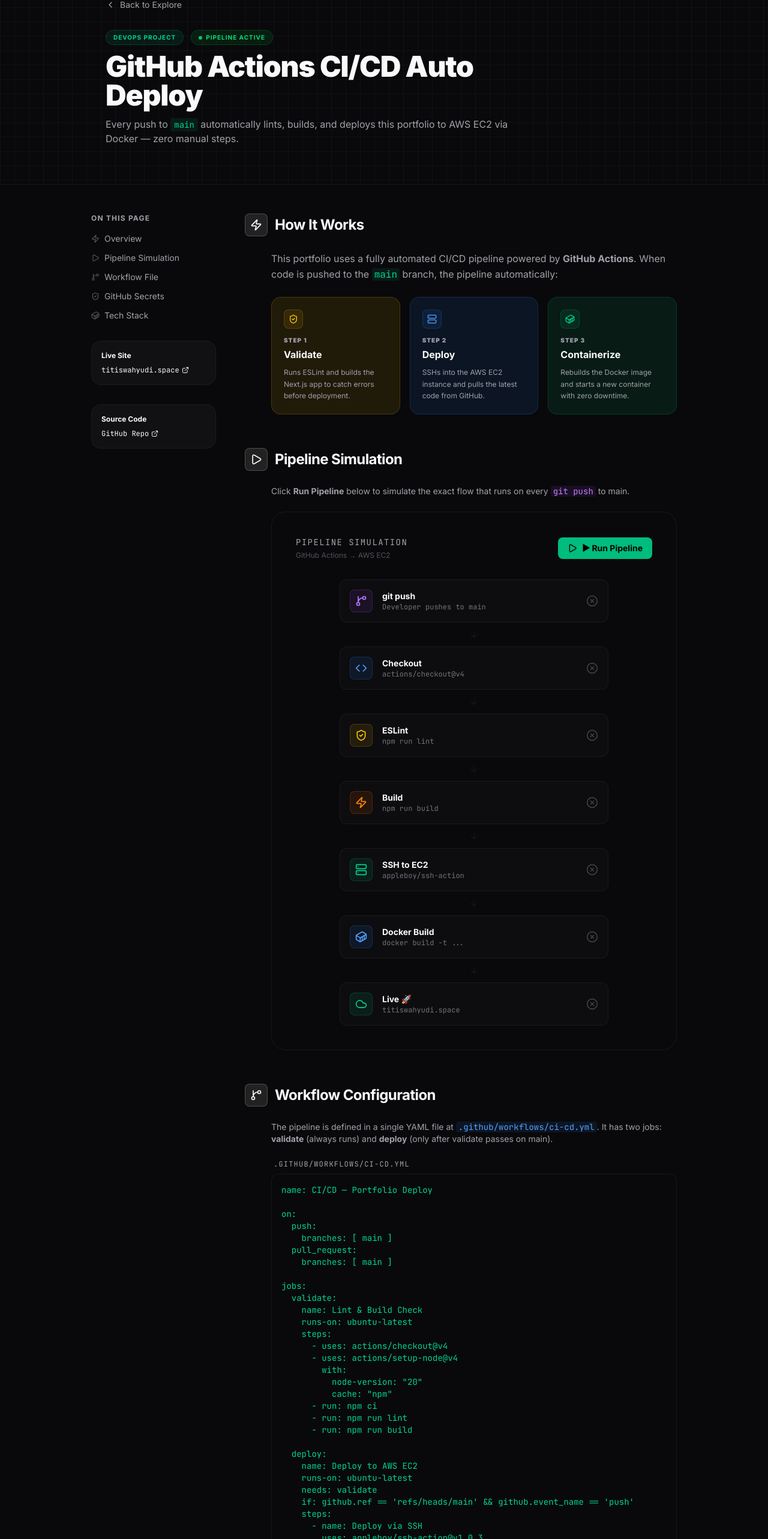
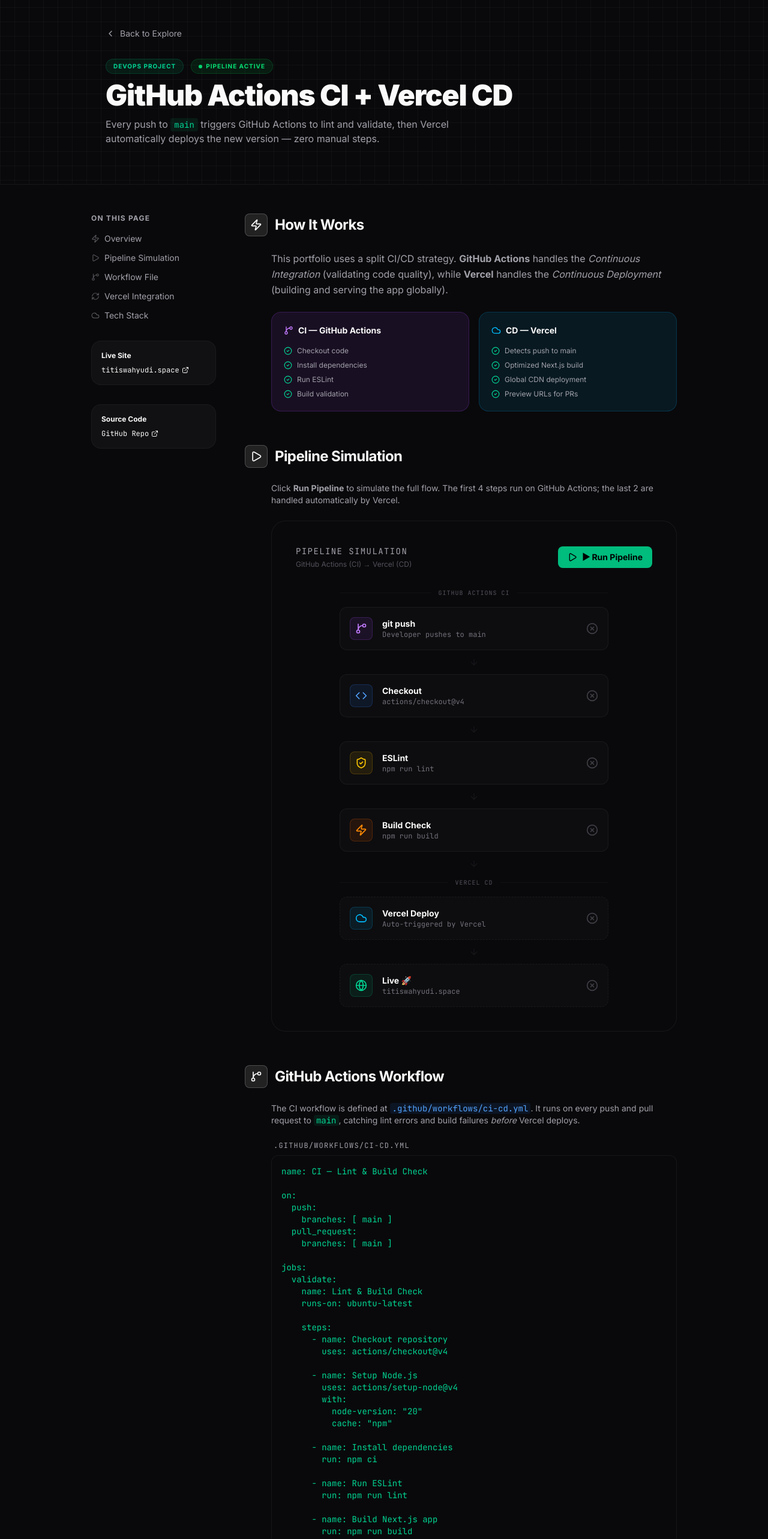
Before and after one commit to Yudzyyy/titisportofolio, a Next.js app: page /explore/cicd-pipeline in a window 1280 px wide. Shown: the part 77-2643 px from the top of the page at 60% size. Built offline with nearby package versions, Linux system fonts and the light colour scheme.

Commit message:
feat: switch to GitHub Actions CI + Vercel CD pipeline

```diff
--- a/src/app/explore/cicd-pipeline/page.tsx
+++ b/src/app/explore/cicd-pipeline/page.tsx
@@ -9,15 +9,14 @@
     XCircle,
     Clock,
     Cloud,
-    Container,
-    Terminal,
     Zap,
     ShieldCheck,
     ExternalLink,
     Play,
-    Server,
     Code,
     ArrowDown,
+    Globe,
+    RefreshCw,
 } from "lucide-react";
 import Link from "next/link";
 import { cn } from "@/lib/utils";
@@ -65,9 +64,6 @@
             <pre className="text-emerald-400 overflow-x-auto whitespace-pre-wrap">
                 <code>{code}</code>
             </pre>
-            <div className="absolute top-3 right-3 opacity-0 group-hover:opacity-100 transition-opacity">
-                <Terminal className="w-4 h-4 text-zinc-600" />
-            </div>
         </div>
     </div>
 );
@@ -83,7 +79,6 @@
         color: "text-purple-400",
         bg: "bg-purple-500/10",
         border: "border-purple-500/20",
-        status: "success",
     },
     {
         id: "checkout",
@@ -93,7 +88,6 @@
         color: "text-blue-400",
         bg: "bg-blue-500/10",
         border: "border-blue-500/20",
-        status: "success",
     },
     {
         id: "lint",
@@ -103,47 +97,33 @@
         color: "text-yellow-400",
         bg: "bg-yellow-500/10",
         border: "border-yellow-500/20",
-        status: "success",
     },
     {
         id: "build",
-        label: "Build",
+        label: "Build Check",
         sublabel: "npm run build",
         icon: Zap,
         color: "text-orange-400",
         bg: "bg-orange-500/10",
         border: "border-orange-500/20",
-        status: "success",
     },
     {
-        id: "ssh",
-        label: "SSH to EC2",
-        sublabel: "appleboy/ssh-action",
-        icon: Server,
-        color: "text-emerald-400",
-        bg: "bg-emerald-500/10",
-        border: "border-emerald-500/20",
-        status: "success",
-    },
-    {
-        id: "docker",
-        label: "Docker Build",
-        sublabel: "docker build -t ...",
-        icon: Container,
-        color: "text-blue-400",
-        bg: "bg-blue-500/10",
-        border: "border-blue-500/20",
-        status: "success",
+        id: "vercel",
+        label: "Vercel Deploy",
+        sublabel: "Auto-triggered by Vercel",
+        icon: Cloud,
+        color: "text-sky-400",
+        bg: "bg-sky-500/10",
+        border: "border-sky-500/20",
     },
     {
         id: "live",
         label: "Live 🚀",
         sublabel: "titiswahyudi.space",
-        icon: Cloud,
+        icon: Globe,
         color: "text-emerald-400",
         bg: "bg-emerald-500/10",
         border: "border-emerald-500/20",
-        status: "success",
     },
 ];
 
@@ -174,7 +154,7 @@
                     <h3 className="text-sm font-mono uppercase tracking-widest text-muted-foreground mb-1">
                         Pipeline Simulation
                     </h3>
-                    <p className="text-xs text-zinc-600">GitHub Actions → AWS EC2</p>
+                    <p className="text-xs text-zinc-600">GitHub Actions (CI) → Vercel (CD)</p>
                 </div>
                 <button
                     onClick={runPipeline}
@@ -196,9 +176,26 @@
                     const isActive = activeStage === idx;
                     const isDone = completed.includes(idx);
                     const Icon = stage.icon;
+                    // Vercel step is separate from GitHub Actions
+                    const isVercelStep = stage.id === "vercel" || stage.id === "live";
 
                     return (
                         <React.Fragment key={stage.id}>
+                            {/* Divider label between CI and CD */}
+                            {stage.id === "vercel" && (
+                                <div className="flex items-center gap-3 w-full max-w-md my-1">
+                                    <div className="flex-1 h-px bg-border/30" />
+                                    <span className="text-[10px] font-mono text-zinc-600 uppercase tracking-widest">Vercel CD</span>
+                                    <div className="flex-1 h-px bg-border/30" />
+                                </div>
+                            )}
+                            {stage.id === "push" && (
+                                <div className="flex items-center gap-3 w-full max-w-md mb-1">
+                                    <div className="flex-1 h-px bg-border/30" />
+                                    <span className="text-[10px] font-mono text-zinc-600 uppercase tracking-widest">GitHub Actions CI</span>
+                                    <div className="flex-1 h-px bg-border/30" />
+                                </div>
+                            )}
                             <motion.div
                                 animate={{
                                     scale: isActive ? 1.04 : 1,
@@ -208,7 +205,10 @@
                                         ? "rgba(16, 185, 129, 0.2)"
                                         : "rgba(255,255,255,0.05)",
                                 }}
-                                className="w-full max-w-md flex items-center gap-4 p-4 rounded-xl border bg-white/[0.02]"
+                                className={cn(
+                                    "w-full max-w-md flex items-center gap-4 p-4 rounded-xl border bg-white/[0.02]",
+                                    isVercelStep && "border-dashed"
+                                )}
                             >
                                 <div
                                     className={cn(
@@ -266,7 +266,7 @@
                         className="mt-8 text-center"
                     >
                         <p className="text-emerald-400 font-bold text-sm font-mono">
-                            ✅ All jobs passed — deployed successfully!
+                            ✅ All checks passed — deployed to Vercel!
                         </p>
                     </motion.div>
                 )}
@@ -298,7 +298,7 @@
                         animate={{ opacity: 1, y: 0 }}
                         className="space-y-3"
                     >
-                        <div className="flex items-center gap-3">
+                        <div className="flex items-center gap-3 flex-wrap">
                             <span className="px-3 py-1 rounded-full bg-emerald-500/10 text-emerald-400 border border-emerald-500/20 text-[10px] font-bold uppercase tracking-widest">
                                 DevOps Project
                             </span>
@@ -308,10 +308,14 @@
                             </span>
                         </div>
                         <h1 className="text-3xl md:text-5xl font-black tracking-tight max-w-3xl">
-                            GitHub Actions CI/CD Auto Deploy
+                            GitHub Actions CI + Vercel CD
                         </h1>
                         <p className="text-muted-foreground text-base max-w-2xl">
-                            Every push to <code className="text-emerald-400 bg-emerald-500/10 px-1.5 py-0.5 rounded text-sm">main</code> automatically lints, builds, and deploys this portfolio to AWS EC2 via Docker — zero manual steps.
+                            Every push to{" "}
+                            <code className="text-emerald-400 bg-emerald-500/10 px-1.5 py-0.5 rounded text-sm">
+                                main
+                            </code>{" "}
+                            triggers GitHub Actions to lint and validate, then Vercel automatically deploys the new version — zero manual steps.
                         </p>
                     </motion.div>
                 </div>
@@ -330,8 +334,8 @@
                                     { id: "overview", label: "Overview", icon: Zap },
                                     { id: "pipeline", label: "Pipeline Simulation", icon: Play },
                                     { id: "workflow", label: "Workflow File", icon: GitBranch },
-                                    { id: "secrets", label: "GitHub Secrets", icon: ShieldCheck },
-                                    { id: "stack", label: "Tech Stack", icon: Container },
+                                    { id: "vercel", label: "Vercel Integration", icon: RefreshCw },
+                                    { id: "stack", label: "Tech Stack", icon: Cloud },
                                 ].map((item) => (
                                     <a
                                         key={item.id}
@@ -373,21 +377,40 @@
                         {/* Overview */}
                         <Section id="overview" title="How It Works" icon={Zap}>
                             <p className="text-muted-foreground leading-relaxed mb-6">
-                                This portfolio uses a fully automated CI/CD pipeline powered by <strong>GitHub Actions</strong>. When code is pushed to the <code className="text-emerald-400 bg-emerald-500/10 px-1 rounded">main</code> branch, the pipeline automatically:
+                                This portfolio uses a split CI/CD strategy. <strong>GitHub Actions</strong> handles the <em>Continuous Integration</em> (validating code quality), while <strong>Vercel</strong> handles the <em>Continuous Deployment</em> (building and serving the app globally).
                             </p>
-                            <div className="grid grid-cols-1 md:grid-cols-3 gap-4 mb-6">
+                            <div className="grid grid-cols-1 md:grid-cols-2 gap-4 mb-6">
                                 {[
-                                    { step: "1", title: "Validate", desc: "Runs ESLint and builds the Next.js app to catch errors before deployment.", icon: ShieldCheck, color: "text-yellow-400", bg: "bg-yellow-500/10", border: "border-yellow-500/20" },
-                                    { step: "2", title: "Deploy", desc: "SSHs into the AWS EC2 instance and pulls the latest code from GitHub.", icon: Server, color: "text-blue-400", bg: "bg-blue-500/10", border: "border-blue-500/20" },
-                                    { step: "3", title: "Containerize", desc: "Rebuilds the Docker image and starts a new container with zero downtime.", icon: Container, color: "text-emerald-400", bg: "bg-emerald-500/10", border: "border-emerald-500/20" },
-                                ].map((item) => (
-                                    <div key={item.step} className={cn("p-5 rounded-2xl border", item.bg, item.border)}>
-                                        <div className={cn("w-8 h-8 rounded-lg flex items-center justify-center mb-3", item.bg, "border", item.border)}>
-                                            <item.icon className={cn("w-4 h-4", item.color)} />
+                                    {
+                                        label: "CI — GitHub Actions",
+                                        color: "text-purple-400",
+                                        bg: "bg-purple-500/10",
+                                        border: "border-purple-500/20",
+                                        icon: GitBranch,
+                                        items: ["Checkout code", "Install dependencies", "Run ESLint", "Build validation"],
+                                    },
+                                    {
+                                        label: "CD — Vercel",
+                                        color: "text-sky-400",
+                                        bg: "bg-sky-500/10",
+                                        border: "border-sky-500/20",
+                                        icon: Cloud,
+                                        items: ["Detects push to main", "Optimized Next.js build", "Global CDN deployment", "Preview URLs for PRs"],
+                                    },
+                                ].map((col) => (
+                                    <div key={col.label} className={cn("p-5 rounded-2xl border", col.bg, col.border)}>
+                                        <div className="flex items-center gap-2 mb-4">
+                                            <col.icon className={cn("w-4 h-4", col.color)} />
+                                            <span className="font-bold text-sm">{col.label}</span>
                                         </div>
-                                        <div className="text-[10px] font-black uppercase tracking-widest text-muted-foreground mb-1">Step {item.step}</div>
-                                        <h4 className="font-bold mb-2">{item.title}</h4>
-                                        <p className="text-xs text-muted-foreground leading-relaxed">{item.desc}</p>
+                                        <ul className="space-y-2">
+                                            {col.items.map((item) => (
+                                                <li key={item} className="flex items-center gap-2 text-xs text-muted-foreground">
+                                                    <CheckCircle2 className="w-3.5 h-3.5 text-emerald-400 shrink-0" />
+                                                    {item}
+                                                </li>
+                                            ))}
+                                        </ul>
                                     </div>
                                 ))}
                             </div>
@@ -396,19 +419,22 @@
                         {/* Pipeline Visualizer */}
                         <Section id="pipeline" title="Pipeline Simulation" icon={Play}>
                             <p className="text-muted-foreground text-sm mb-6">
-                                Click <strong>Run Pipeline</strong> below to simulate the exact flow that runs on every <code className="text-purple-400 bg-purple-500/10 px-1 rounded">git push</code> to main.
+                                Click <strong>Run Pipeline</strong> to simulate the full flow. The first 4 steps run on GitHub Actions; the last 2 are handled automatically by Vercel.
                             </p>
                             <PipelineVisualizer />
                         </Section>
 
                         {/* Workflow File */}
-                        <Section id="workflow" title="Workflow Configuration" icon={GitBranch}>
+                        <Section id="workflow" title="GitHub Actions Workflow" icon={GitBranch}>
                             <p className="text-muted-foreground text-sm mb-4">
-                                The pipeline is defined in a single YAML file at <code className="text-blue-400 bg-blue-500/10 px-1 rounded">.github/workflows/ci-cd.yml</code>. It has two jobs: <strong>validate</strong> (always runs) and <strong>deploy</strong> (only after validate passes on main).
+                                The CI workflow is defined at{" "}
+                                <code className="text-blue-400 bg-blue-500/10 px-1 rounded">
+                                    .github/workflows/ci-cd.yml
+                                </code>. It runs on every push and pull request to <code className="text-emerald-400 bg-emerald-500/10 px-1 rounded">main</code>, catching lint errors and build failures <em>before</em> Vercel deploys.
                             </p>
                             <CodeBlock
                                 label=".github/workflows/ci-cd.yml"
-                                code={`name: CI/CD — Portfolio Deploy
+                                code={`name: CI — Lint & Build Check
 
 on:
   push:
@@ -420,59 +446,45 @@
   validate:
     name: Lint & Build Check
     runs-on: ubuntu-latest
+
     steps:
-      - uses: actions/checkout@v4
-      - uses: actions/setup-node@v4
+      - name: Checkout repository
+        uses: actions/checkout@v4
+
+      - name: Setup Node.js
+        uses: actions/setup-node@v4
         with:
           node-version: "20"
           cache: "npm"
-      - run: npm ci
-      - run: npm run lint
-      - run: npm run build
 
-  deploy:
-    name: Deploy to AWS EC2
-    runs-on: ubuntu-latest
-    needs: validate
-    if: github.ref == 'refs/heads/main' && github.event_name == 'push'
-    steps:
-      - name: Deploy via SSH
-        uses: appleboy/ssh-action@v1.0.3
-        with:
-          host: \${{ secrets.EC2_HOST }}
-          username: \${{ secrets.EC2_USER }}
-          key: \${{ secrets.EC2_SSH_KEY }}
-          script: |
-            cd ~/titisportofolio
-            git pull origin main
-            docker stop titisportofolio || true
-            docker rm titisportofolio || true
-            docker build -t titisportofolio .
-            docker run -d -p 3000:3000 \\
-              --name titisportofolio \\
-              --restart unless-stopped \\
-              titisportofolio`}
+      - name: Install dependencies
+        run: npm ci
+
+      - name: Run ESLint
+        run: npm run lint
+
+      - name: Build Next.js app
+        run: npm run build`}
                             />
                         </Section>
 
-                        {/* Secrets */}
-                        <Section id="secrets" title="GitHub Secrets Setup" icon={ShieldCheck}>
+                        {/* Vercel */}
+                        <Section id="vercel" title="Vercel Auto Deployment" icon={RefreshCw}>
                             <p className="text-muted-foreground text-sm mb-6">
-                                Sensitive credentials are stored as encrypted GitHub Secrets under <strong>Settings → Secrets and Variables → Actions</strong>. They are never exposed in logs.
+                                Vercel is connected directly to the GitHub repository. Once a push lands on <code className="text-emerald-400 bg-emerald-500/10 px-1 rounded">main</code>, Vercel automatically picks it up, runs an optimized Next.js build, and deploys it globally via its edge CDN.
                             </p>
                             <div className="space-y-3">
                                 {[
-                                    { key: "EC2_HOST", desc: "Public IP or domain of the AWS EC2 instance", example: "13.xxx.xxx.xxx" },
-                                    { key: "EC2_USER", desc: "SSH username for the server", example: "ubuntu" },
-                                    { key: "EC2_SSH_KEY", desc: "Private RSA key (.pem) for passwordless SSH authentication", example: "-----BEGIN RSA PRIVATE KEY-----..." },
-                                ].map((s) => (
-                                    <div key={s.key} className="flex flex-col md:flex-row md:items-center gap-3 p-4 rounded-xl border border-border/50 bg-card/50">
-                                        <code className="text-xs bg-zinc-900 text-emerald-400 px-3 py-1.5 rounded-lg font-mono font-bold shrink-0 w-fit">
-                                            {s.key}
-                                        </code>
-                                        <div className="flex-1">
-                                            <p className="text-sm text-muted-foreground">{s.desc}</p>
-                                            <p className="text-xs text-zinc-600 font-mono mt-0.5">{s.example}</p>
+                                    { title: "Automatic Deployments", desc: "Every push to main triggers a production deployment with zero configuration." },
+                                    { title: "Preview Deployments", desc: "Every pull request gets its own unique preview URL for review before merging." },
+                                    { title: "Zero Config Next.js", desc: "Vercel is built by the Next.js team — it understands the framework natively and optimizes accordingly." },
+                                    { title: "Global Edge CDN", desc: "Assets are served from the edge closest to each visitor for maximum performance." },
+                                ].map((item, i) => (
+                                    <div key={i} className="flex gap-4 p-4 rounded-xl border border-border/50 bg-card/50">
+                                        <CheckCircle2 className="w-4 h-4 text-sky-400 shrink-0 mt-0.5" />
+                                        <div>
+                                            <div className="font-bold text-sm mb-0.5">{item.title}</div>
+                                            <div className="text-xs text-muted-foreground">{item.desc}</div>
                                         </div>
                                     </div>
                                 ))}
@@ -480,15 +492,15 @@
                         </Section>
 
                         {/* Tech Stack */}
-                        <Section id="stack" title="Full Tech Stack" icon={Container}>
+                        <Section id="stack" title="Tech Stack" icon={Cloud}>
                             <div className="grid grid-cols-2 md:grid-cols-3 gap-4">
                                 {[
-                                    { name: "GitHub Actions", role: "CI/CD Runner", icon: GitBranch },
-                                    { name: "AWS EC2", role: "Cloud Server", icon: Cloud },
-                                    { name: "Docker", role: "Containerization", icon: Container },
-                                    { name: "Nginx", role: "Reverse Proxy", icon: Server },
+                                    { name: "GitHub Actions", role: "CI Runner", icon: GitBranch },
+                                    { name: "Vercel", role: "CD Platform", icon: Cloud },
                                     { name: "Next.js 15", role: "Application", icon: Code },
-                                    { name: "Let's Encrypt", role: "SSL / HTTPS", icon: ShieldCheck },
+                                    { name: "ESLint", role: "Code Quality", icon: ShieldCheck },
+                                    { name: "Node.js 20", role: "Runtime", icon: Zap },
+                                    { name: "GitHub", role: "Source Control", icon: GitBranch },
                                 ].map((tech) => (
                                     <div key={tech.name} className="flex items-center gap-3 p-4 rounded-xl border border-border/50 bg-card/50">
                                         <tech.icon className="w-4 h-4 text-primary shrink-0" />
@@ -504,10 +516,12 @@
                         {/* Footer CTA */}
                         <div className="mt-16 pt-10 border-t border-border/50 flex flex-col md:flex-row items-center justify-between gap-6">
                             <div>
-                                <span className="text-xs uppercase tracking-widest text-muted-foreground mb-1 block">Want to see it in action?</span>
-                                <h4 className="text-xl font-bold">Check the live GitHub workflow</h4>
+                                <span className="text-xs uppercase tracking-widest text-muted-foreground mb-1 block">
+                                    See it in action
+                                </span>
+                                <h4 className="text-xl font-bold">Check the live GitHub workflow runs</h4>
                             </div>
-                            <div className="flex gap-4">
+                            <div className="flex gap-4 flex-wrap">
                                 <a
                                     href="https://github.com/Yudzyyy/titisportofolio/actions"
                                     target="_blank"
```
